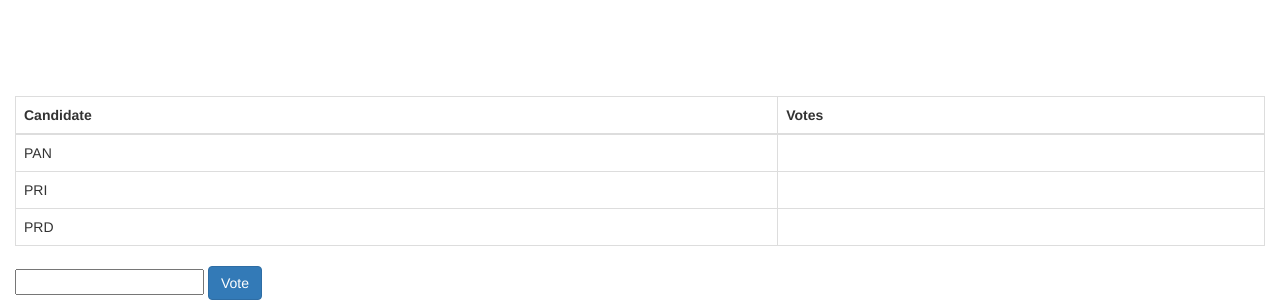
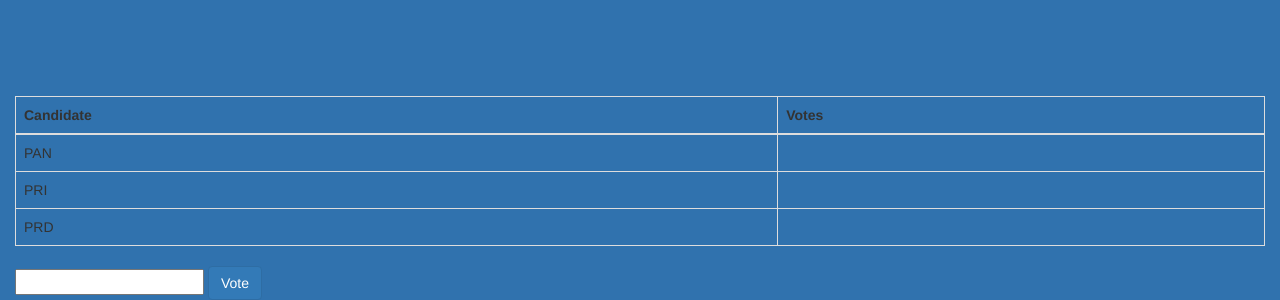
Before and after one commit to sdmunozsierra/VotoChain, a website: page app/index.html in a window 1280 px wide. Shown: the part 564-864 px from the top of the page. Drawn offline with nearby package versions, Linux system fonts and the light colour scheme; files whose address does not match are found by name.

Commit message:
Update app.css

```diff
--- a/app/stylesheets/app.css
+++ b/app/stylesheets/app.css
@@ -1,6 +1,6 @@
 body{
 
-	background: white;
+	background: #3072AE;
 }
 .mainBlock{
 	float: left;
```
